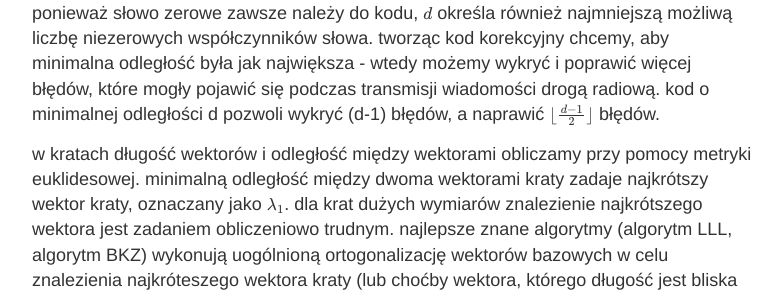
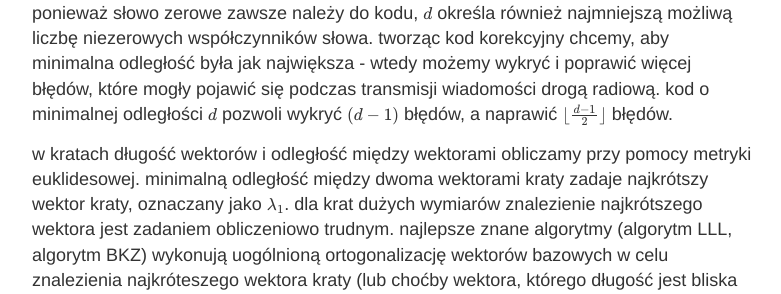
Before and after one commit to keIpie/keIpie.github.io, a Jekyll site: the page built from pq/_posts/2021-3-14-kraty-kody.md, in a window 1280 px wide and 900 px high, scrolled down 1234 px. Shown: the part 257-551 px from the top of the window, without its empty margins (248-1029 px from the left). Built offline with Jekyll 4.4.1, drawn with Linux system fonts in a browser that asks for light colours; formulas are drawn with MathJax 3.

```diff
--- a/pq/_posts/2021-3-14-kraty-kody.md
+++ b/pq/_posts/2021-3-14-kraty-kody.md
@@ -45,8 +45,8 @@
 minimalną odległością Hamminga kodu, oznaczaną symbolem $d$, nazywamy najmniejszą liczbę pozycji, na których różnią się
 dwa słowa z zadanego kodu. ponieważ słowo zerowe zawsze należy do kodu, $d$ określa również najmniejszą możliwą liczbę niezerowych współczynników słowa.
 tworząc kod korekcyjny chcemy, aby minimalna odległość była jak największa - wtedy możemy wykryć i poprawić więcej błędów,
-które mogły pojawić się podczas transmisji wiadomości drogą radiową. kod o minimalnej odległości d pozwoli
-wykryć (d-1) błędów, a naprawić $\lfloor \frac{d-1}{2} \rfloor$ błędów.
+które mogły pojawić się podczas transmisji wiadomości drogą radiową. kod o minimalnej odległości $d$ pozwoli
+wykryć $(d-1)$ błędów, a naprawić $\lfloor \frac{d-1}{2} \rfloor$ błędów.
 
 w kratach długość wektorów i odległość między wektorami obliczamy przy pomocy metryki euklidesowej. minimalną odległość między
 dwoma wektorami kraty zadaje najkrótszy wektor kraty, oznaczany jako $\lambda_1$. dla krat dużych wymiarów znalezienie
```
